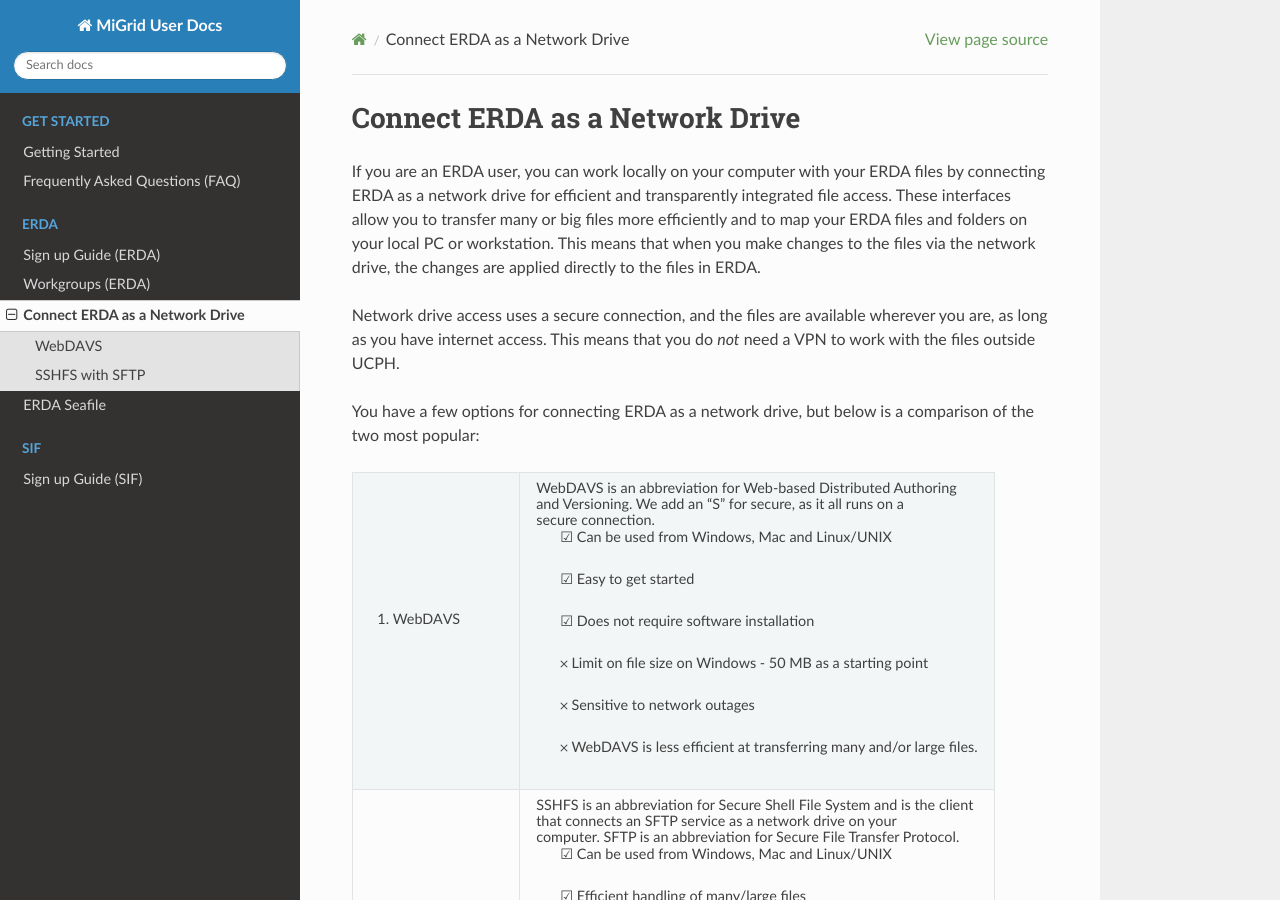
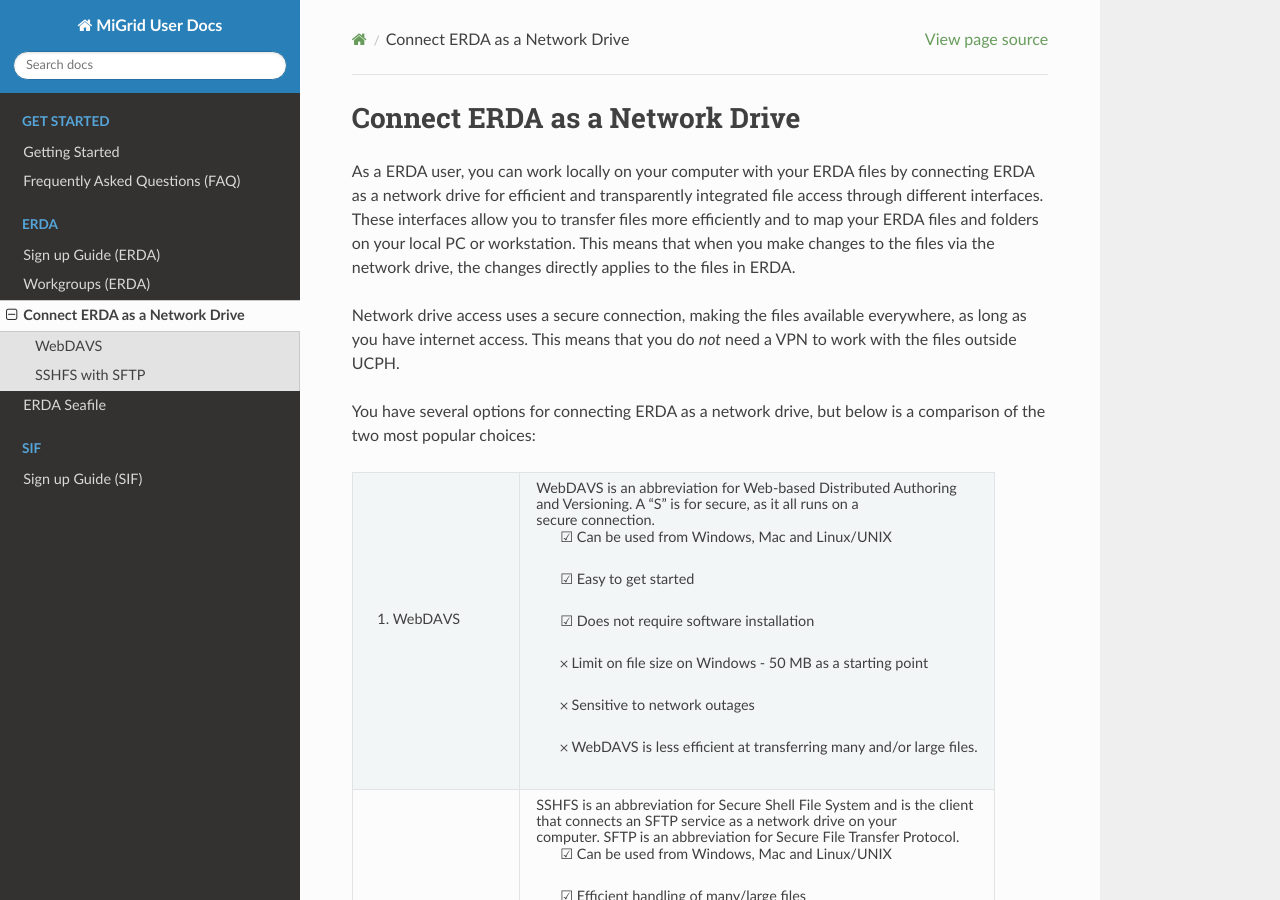
Before and after one commit to ucphhpc/migrid-user-docs, a Sphinx documentation site: the page built from docs/sections/erda/networkdrive/index.rst, in a window 1280 px wide and 900 px high. Built offline with Sphinx 7.4.7 and the Read the Docs theme 2.0.0, drawn with Linux system fonts in a browser that asks for light colours.

Commit message:
Updated gitignore to ignore Vale files and updated webdavs files

```diff
--- a/docs/sections/erda/networkdrive/index.rst
+++ b/docs/sections/erda/networkdrive/index.rst
@@ -1,19 +1,19 @@
 Connect ERDA as a Network Drive
 ===============================
 
-If you are an ERDA user, you can work locally on your computer with your ERDA files by connecting ERDA as a network drive for efficient and transparently integrated file access. These interfaces allow you to transfer many or big files more efficiently and to map your ERDA files and folders on your local PC or workstation. This means that when you make changes to the files via the network drive, the changes are applied directly to the files in ERDA.
+As a ERDA user, you can work locally on your computer with your ERDA files by connecting ERDA as a network drive for efficient and transparently integrated file access through different interfaces. These interfaces allow you to transfer  files more efficiently and to map your ERDA files and folders on your local PC or workstation. This means that when you make changes to the files via the network drive, the changes directly applies to the files in ERDA.
 
 
-Network drive access uses a secure connection, and the files are available wherever you are, as long as you have internet access.
+Network drive access uses a secure connection, making the files available everywhere, as long as you have internet access.
 This means that you do *not* need a VPN to work with the files outside UCPH.
 
 
-You have a few options for connecting ERDA as a network drive, but below is a comparison of the two most popular:
+You have several options for connecting ERDA as a network drive, but below is a comparison of the two most popular choices:
 
 +--------------------+-------------------------------------------------------------------------+
 | 1. WebDAVS         | WebDAVS is an abbreviation for Web-based Distributed Authoring          |
 |                    |                                                                         |
-|                    | and Versioning. We add an "S" for secure, as it all runs on a           |
+|                    | and Versioning. A "S" is for secure, as it all runs on a                |
 |                    |                                                                         |
 |                    | secure connection.                                                      |
 |                    |                                                                         |
--- a/docs/sections/erda/networkdrive/webdavs/windows.rst
+++ b/docs/sections/erda/networkdrive/webdavs/windows.rst
@@ -3,7 +3,6 @@
 ========================
 
 .. _erda-networkdrive-wdavssetup:
-
 Setup WebDAVS
 -------------
 
@@ -21,10 +20,9 @@
 
 .. image:: /images/networkdrive/networkdrive-webdavsset.png
 
-AFter that, click on the fold-out menu on "WebDAVS Network Drive", and copy the URL https://io.erda.dk which you will need shortly.
+that After, click on the fold-out menu on "WebDAVS Network Drive", and copy the URL https://io.erda.dk which you will need shortly.
 
 .. _erda-networkdrive-wdavsmap:
-
 Map Network Drive
 -----------------
 
@@ -46,7 +44,6 @@
    Your connection will not persist through restarts, so the next time you log into your computer, you need to click on the drive and click "OK" in the popup "Connect to io.erda.dk" if you have previously ticked "Remember my credentials". If not, you need to enter your username and chosen password once again.
 
 .. _erda-networkdrive-wdavsdisc:
-
 Disconnect Network Drive
 ------------------------
 
@@ -55,7 +52,6 @@
 Right click on the drive, and click on "Disconnect".
 
 .. _erda-networkdrive-wdavsfile:
-
 File size limit of 50 MB
 ------------------------
 
```
Also changed, not shown: docs/sections/erda/networkdrive/webdavs/index.rst (+4 -3 lines), 1 other file.
